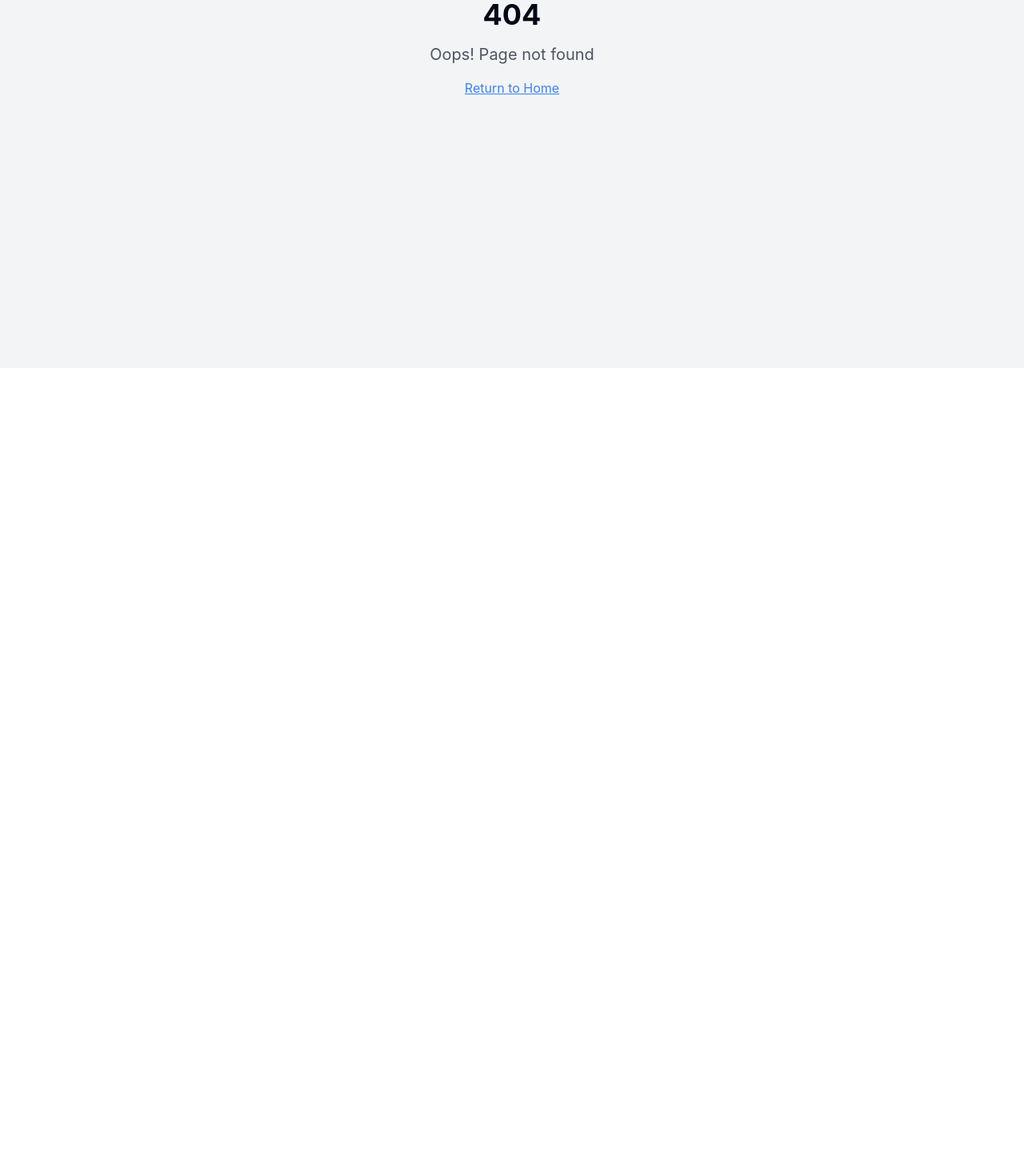
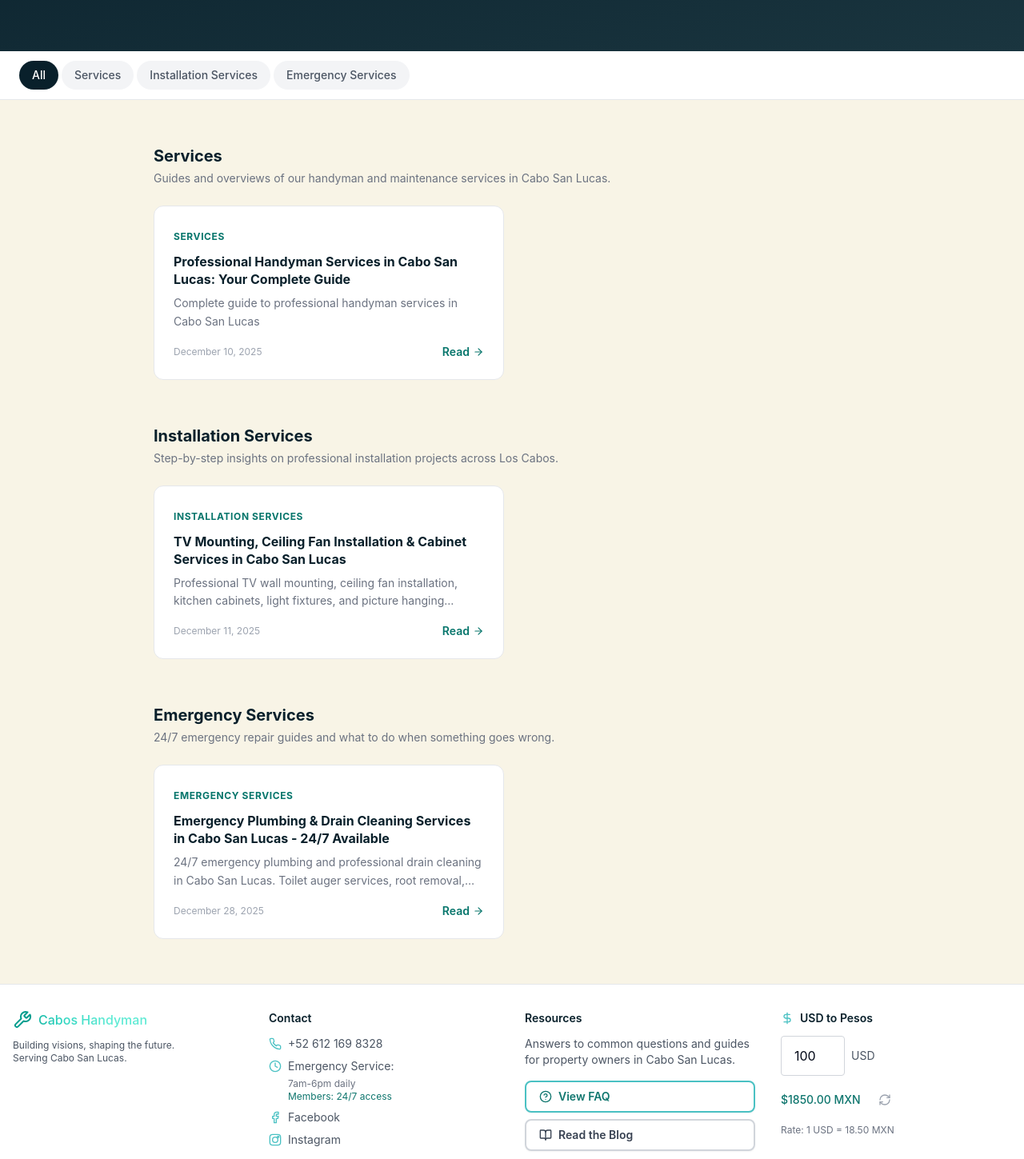
Before and after one commit to edgpac/caboshandyman, a React (Vite) app: page /blog in a window 1280 px wide. Before the commit this address had no page. Shown: the part 340-1789 px from the top of the page at 80% size. Before the commit the page ends 800 px from the top, so only its background shows below. Built offline with nearby package versions, Linux system fonts and the light colour scheme; no server answers.

Commit message:
feat: add /blog listing page with categories + Blog button in footer

```diff
--- a/generate-sitemap.js
+++ b/generate-sitemap.js
@@ -15,6 +15,7 @@ const staticPages = [
   { url: '/contact', changefreq: 'monthly', priority: '0.9' },
   { url: '/about', changefreq: 'monthly', priority: '0.8' },
   { url: '/faq', changefreq: 'monthly', priority: '0.8' },
+  { url: '/blog', changefreq: 'weekly', priority: '0.8' },
   { url: '/privacy', changefreq: 'yearly', priority: '0.3' },
   { url: '/terms', changefreq: 'yearly', priority: '0.3' },
 
--- a/src/App.tsx
+++ b/src/App.tsx
@@ -60,6 +60,7 @@ const BarInstallationCabo = lazy(() => import("./pages/BarInstallationCabo"));
 const DecorativeLightingCabo = lazy(() => import("./pages/DecorativeLightingCabo"));
 const BathroomSinkInstallationCabo = lazy(() => import("./pages/BathroomSinkInstallationCabo"));
 const PropertyManagementCabo = lazy(() => import("./pages/PropertyManagementCabo"));
+const Blog = lazy(() => import("./pages/Blog"));
 
 const queryClient = new QueryClient({
   defaultOptions: {
@@ -137,6 +138,7 @@ const App = () => {
               <Route path="/decorative-lighting-cabo-san-lucas" element={<DecorativeLightingCabo />} />
               <Route path="/bathroom-sink-installation-cabo-san-lucas" element={<BathroomSinkInstallationCabo />} />
               <Route path="/property-management-cabo-san-lucas" element={<PropertyManagementCabo />} />
+              <Route path="/blog" element={<Blog />} />
               <Route path="*" element={<NotFound />} />
             </Routes>
           </Suspense>
--- a/src/components/Footer.tsx
+++ b/src/components/Footer.tsx
@@ -1,5 +1,5 @@
 import React, { useState, useEffect } from 'react';
-import { Phone, Mail, Clock, Wrench, DollarSign, RefreshCw, Facebook, Calendar, HelpCircle } from 'lucide-react';
+import { Phone, Mail, Clock, Wrench, DollarSign, RefreshCw, Facebook, Calendar, HelpCircle, BookOpen } from 'lucide-react';
 import GradientText from './GradientText';
 
 export default function Footer() {
@@ -100,12 +100,13 @@ export default function Footer() {
             </div>
           </div>
 
-          {/* FAQ Section - REPLACES Services */}
+          {/* FAQ + Blog */}
           <div>
-            <h3 className="font-semibold mb-3 text-gray-900">Have Questions?</h3>
+            <h3 className="font-semibold mb-3 text-gray-900">Resources</h3>
             <p className="text-sm text-gray-600 mb-4">
-              Get instant answers to common questions about our services, pricing, and areas we serve.
+              Answers to common questions and guides for property owners in Cabo San Lucas.
             </p>
+            <div className="flex flex-col space-y-2">
               <a
                 href="/faq"
                 className="inline-flex items-center space-x-2 bg-white border-2 border-teal-400 text-teal-700 hover:bg-teal-50 px-4 py-2 rounded-lg text-sm font-semibold transition-colors shadow-sm"
@@ -113,6 +114,14 @@ export default function Footer() {
                 <HelpCircle className="h-4 w-4" />
                 <span>View FAQ</span>
               </a>
+              <a
+                href="/blog"
+                className="inline-flex items-center space-x-2 bg-white border-2 border-gray-300 text-gray-700 hover:border-teal-400 hover:text-teal-700 px-4 py-2 rounded-lg text-sm font-semibold transition-colors shadow-sm"
+              >
+                <BookOpen className="h-4 w-4" />
+                <span>Read the Blog</span>
+              </a>
+            </div>
           </div>
 
           {/* Currency Converter */}
--- /dev/null
+++ b/src/pages/Blog.tsx
@@ -0,0 +1,150 @@
+import { lazy, useState } from 'react';
+import SEO from '@/components/SEO';
+import Navigation from '@/components/Navigation';
+import { ArrowRight, BookOpen } from 'lucide-react';
+import blogPosts from '../blog-posts.json';
+
+const Footer = lazy(() => import('@/components/Footer'));
+
+type Post = {
+  title: string;
+  slug: string;
+  publishDate: string;
+  description: string;
+  category: string;
+  author?: string;
+};
+
+const categoryDescriptions: Record<string, string> = {
+  'Services': 'Guides and overviews of our handyman and maintenance services in Cabo San Lucas.',
+  'Installation Services': 'Step-by-step insights on professional installation projects across Los Cabos.',
+  'Emergency Services': '24/7 emergency repair guides and what to do when something goes wrong.',
+  'Property Management': 'Tips for absentee owners and vacation rental hosts managing property in Cabo.',
+};
+
+const categoryOrder = ['Services', 'Installation Services', 'Emergency Services', 'Property Management'];
+
+function formatDate(dateStr: string) {
+  return new Date(dateStr).toLocaleDateString('en-US', { month: 'long', day: 'numeric', year: 'numeric' });
+}
+
+export default function Blog() {
+  const posts = blogPosts as Post[];
+
+  const categories = categoryOrder.filter(cat =>
+    posts.some(p => p.category === cat)
+  );
+  const otherCategories = [...new Set(posts.map(p => p.category))].filter(
+    cat => !categoryOrder.includes(cat)
+  );
+  const allCategories = [...categories, ...otherCategories];
+
+  const [activeCategory, setActiveCategory] = useState<string>('All');
+
+  const filtered = activeCategory === 'All'
+    ? posts
+    : posts.filter(p => p.category === activeCategory);
+
+  const grouped: Record<string, Post[]> = {};
+  filtered.forEach(p => {
+    if (!grouped[p.category]) grouped[p.category] = [];
+    grouped[p.category].push(p);
+  });
+
+  return (
+    <>
+      <SEO
+        title="Blog & Resources | Handyman Tips & Guides | Cabos Handyman Cabo San Lucas"
+        description="Guides, tips, and resources from Cabos Handyman — covering plumbing, electrical, kitchen remodeling, property management, and more in Cabo San Lucas, México."
+        canonicalUrl="/blog"
+        geoRegion="MX-BCS"
+        geoPlacename="Cabo San Lucas"
+        geoPosition="22.8866974;-109.9139710"
+      />
+
+      <Navigation />
+
+      {/* Hero */}
+      <section className="bg-gradient-to-br from-gray-900 to-gray-800 text-white py-16">
+        <div className="container mx-auto px-6 text-center">
+          <div className="inline-flex items-center gap-2 bg-white/10 px-4 py-2 rounded-full text-sm font-medium mb-6">
+            <BookOpen size={16} /> Resources &amp; Guides
+          </div>
+          <h1 className="text-4xl md:text-5xl font-bold mb-4">Blog</h1>
+          <p className="text-gray-300 max-w-xl mx-auto">
+            Practical guides for property owners in Cabo San Lucas — maintenance tips, service overviews, and what to do when things go wrong.
+          </p>
+        </div>
+      </section>
+
+      {/* Category filter tabs */}
+      <section className="bg-white border-b border-gray-200 sticky top-[72px] z-30">
+        <div className="container mx-auto px-6">
+          <div className="flex gap-1 overflow-x-auto py-3 scrollbar-hide">
+            {['All', ...allCategories].map(cat => (
+              <button
+                key={cat}
+                onClick={() => setActiveCategory(cat)}
+                className={`shrink-0 px-4 py-2 rounded-full text-sm font-medium transition-colors ${
+                  activeCategory === cat
+                    ? 'bg-gray-900 text-white'
+                    : 'bg-gray-100 text-gray-600 hover:bg-gray-200'
+                }`}
+              >
+                {cat}
+              </button>
+            ))}
+          </div>
+        </div>
+      </section>
+
+      {/* Posts grouped by category */}
+      <section className="py-14 bg-gray-50">
+        <div className="container mx-auto px-6">
+          <div className="max-w-4xl mx-auto space-y-14">
+            {Object.entries(grouped).map(([category, catPosts]) => (
+              <div key={category}>
+                {/* Category header */}
+                <div className="mb-6">
+                  <h2 className="text-xl font-bold text-gray-900 mb-1">{category}</h2>
+                  {categoryDescriptions[category] && (
+                    <p className="text-sm text-gray-500">{categoryDescriptions[category]}</p>
+                  )}
+                </div>
+
+                {/* Post cards */}
+                <div className="grid sm:grid-cols-2 gap-5">
+                  {catPosts.map(post => (
+                    <a
+                      key={post.slug}
+                      href={`/blog/${post.slug}`}
+                      className="bg-white border border-gray-200 rounded-xl p-6 hover:border-[#06756b] hover:shadow-sm transition-all group"
+                    >
+                      <span className="inline-block text-xs font-bold text-[#06756b] uppercase tracking-wider mb-3">
+                        {post.category}
+                      </span>
+                      <h3 className="font-bold text-gray-900 leading-snug mb-2 group-hover:text-[#06756b] transition-colors">
+                        {post.title}
+                      </h3>
+                      <p className="text-sm text-gray-500 leading-relaxed mb-4 line-clamp-2">
+                        {post.description}
+                      </p>
+                      <div className="flex items-center justify-between">
+                        <span className="text-xs text-gray-400">{formatDate(post.publishDate)}</span>
+                        <span className="text-sm text-[#06756b] font-semibold flex items-center gap-1 group-hover:gap-2 transition-all">
+                          Read <ArrowRight size={14} />
+                        </span>
+                      </div>
+                    </a>
+                  ))}
+                </div>
+              </div>
+            ))}
+          </div>
+        </div>
+      </section>
+
+      <Footer />
+    </>
+  );
+}
```
Also changed, not shown: 1 other file (tests, documents, lock files or other folders). Lines whose indentation alone changed are shown as unchanged.
